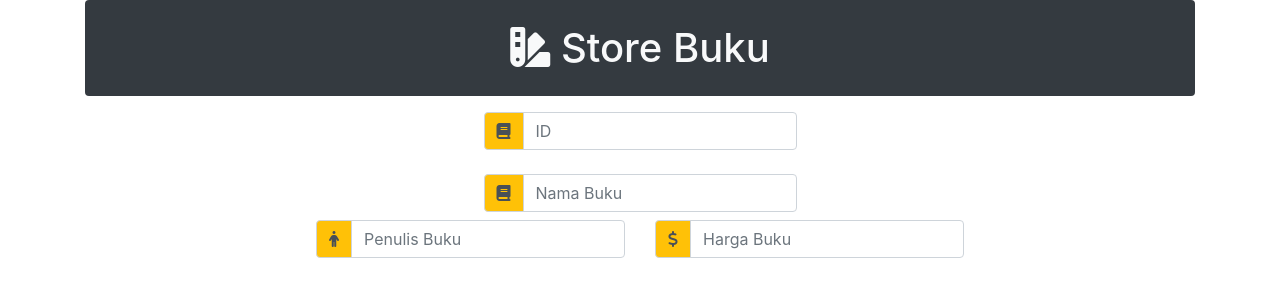
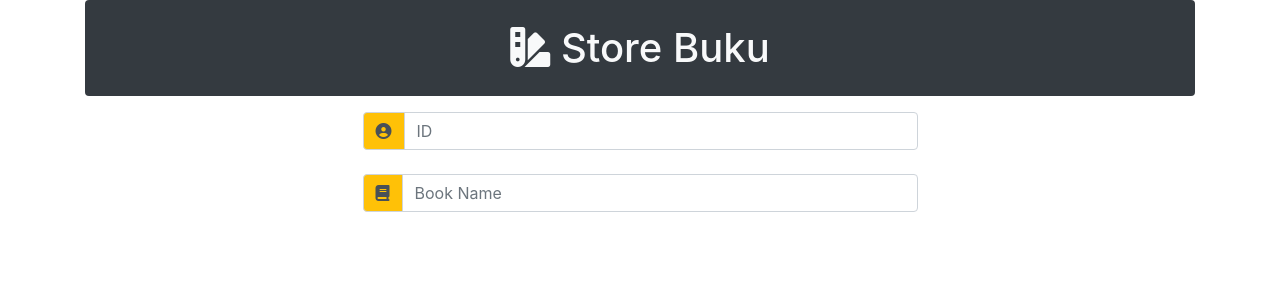
Before and after one commit to Lmaowee/tugas, a PHP site: page / in a window 1280 px wide. Shown: the top 300 px of the page. Run offline with PHP 8.4, Linux system fonts and the light colour scheme; some libraries are stand-ins or nearby versions.

Commit message:
restored code, fixing mistakes that were made

```diff
--- a/New folder/index.php
+++ b/New folder/index.php
@@ -25,31 +25,21 @@
     <div class="container text-center">
       <h1 class="py-4 bg-dark text-light rounded"><i class="fas fa-swatchbook"></i> Store Buku</h1>
 
-      <!-- ID -->
+      <!-- user input -->
       <div class="d-flex justify-content-center">
-        <div class="py-2">
-          <?php inputElement(icon: "<i class='fas fa-book'></i>", placeholder: "ID", name: "id_buku", value: ""); ?>
-        </div>
-      </div>
-      <!-- Nama Buku -->
-      <div class="d-flex justify-content-center">
+        <form action="" method="post" class="w-50">
+          <div class="py-2">
+              <div class="input-group mb-2">
+                <div class="input-group-prepend">
+                  <div class="input-group-text bg-warning"><i class="fa-solid fa-circle-user"></i></div>
+                </div>
+                <input type="text" class="form-control" id="inlineFormInputGroup" placeholder="ID">
+              </div>
+          </div>
+          <!--  -->
           <div class="pt-2">
-            <?php inputElement(icon: "<i class='fas fa-book'></i>", placeholder: "Nama Buku", name: "nama_buku", value: ""); ?>
+            <?php inputElement(icon: "<i class='fas fa-book'></i>", placeholder:"Book Name", name:"nama_buku", value: ""); ?>
           </div>
-      </div>
-      <div class="d-flex justify-content-center">
-        <div class="row">
-
-          <div class="col">
-            <?php inputElement(icon: "<i class='fa-solid fa-person'></i>", placeholder: "Penulis Buku", name: "penulis_buku", value: ""); ?>
-          </div>
-
-          <div class="col">
-            <?php inputElement(icon: "<i class='fas fa-dollar-sign'></i>", placeholder: "Harga Buku", name: "harga_buku", value: ""); ?>
-          </div>
-        </div>
-      </div>
-
         </form>
       </div>
 
```
